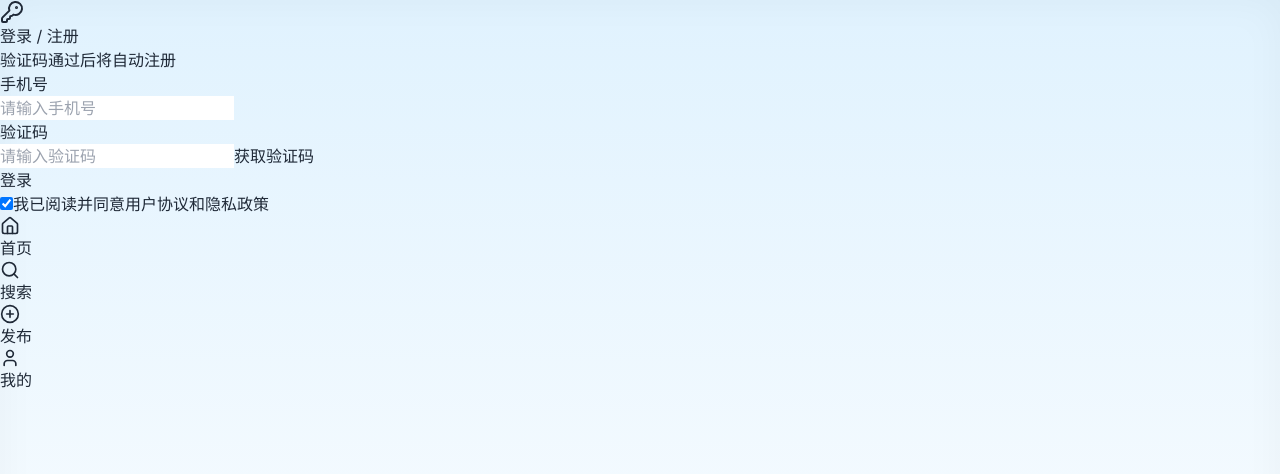
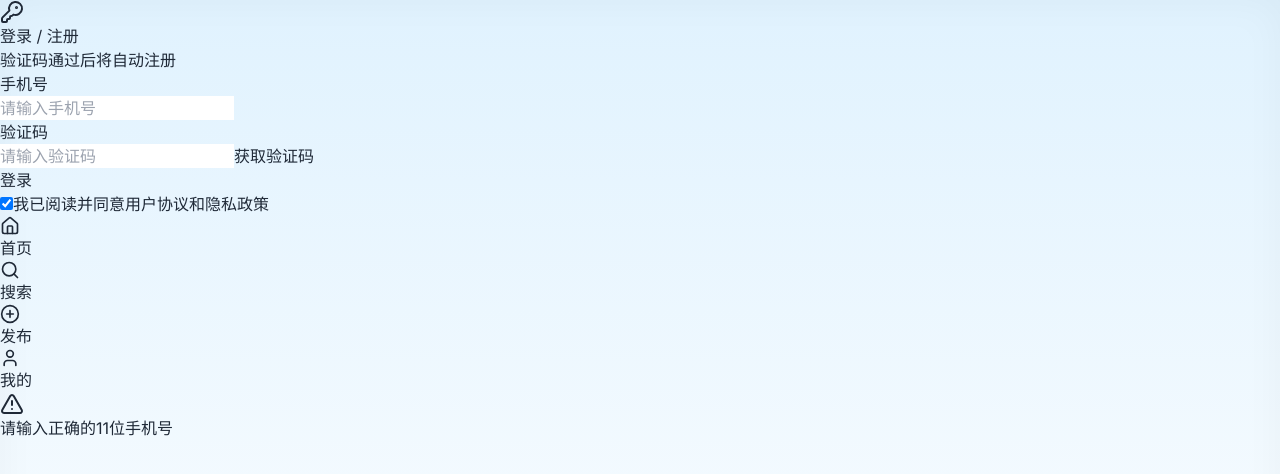
Before and after one commit to LQ676776777/Software-Tasks, a React (Vite) app in the folder HustDIDIFrontend/: page /login in a window 1280 px wide. Both pictures are taken after a click on the button "获取验证码". Shown: the top 474 px of the page. Built offline with nearby package versions, Linux system fonts and the light colour scheme; the HTML template or start-up script is replaced by a standard one.

Commit message:
修改提醒样式

```diff
--- a/HustDIDIFrontend/src/App.tsx
+++ b/HustDIDIFrontend/src/App.tsx
@@ -1,4 +1,3 @@
-// src/App.tsx
 import { Routes, Route, Navigate } from "react-router-dom"
 import LoginPage from "@/pages/LoginPage"
 import RideListPage from "@/pages/RideListPage"
@@ -9,6 +8,7 @@ import ProfilePage from "@/pages/ProfilePage"
 import SearchPage from "@/pages/SearchPage"
 import useAuth from "@/store/auth"
 import BottomNav from "@/components/BottomNav"
+import { ToastProvider } from "@/components/Toast"
 
 function RequireAuth({ children }: { children: JSX.Element }) {
   const { isAuthed } = useAuth()
@@ -17,20 +17,17 @@ function RequireAuth({ children }: { children: JSX.Element }) {
 
 export default function App() {
   return (
+    <ToastProvider>
       <div className="min-h-screen bg-gray-50">
-      {/* 主内容区域：为底部导航预留空间 pb-24，并限制手机宽度 */}
+        {/* 主内容区域 */}
         <main className="mx-auto max-w-md px-4 pt-4 pb-24">
           <Routes>
             <Route path="/" element={<RequireAuth><RideListPage /></RequireAuth>} />
             <Route path="/search" element={<RequireAuth><SearchPage /></RequireAuth>} />
-          {/* 详情页路径修改为 /carpool/:id，对应后端的 carpool 查询 */}
-          <Route path="/carpool/:id" element={<RequireAuth><RideDetailPage/></RequireAuth>} />
+            <Route path="/carpool/:id" element={<RequireAuth><RideDetailPage /></RequireAuth>} />
             <Route path="/publish" element={<RequireAuth><PublishRidePage /></RequireAuth>} />
             <Route path="/account" element={<RequireAuth><AccountPage /></RequireAuth>} />
             <Route path="/profile" element={<RequireAuth><ProfilePage /></RequireAuth>} />
-          {/* <Route path="/publish" element={<PublishRidePage />} />
-          <Route path="/profile" element={<ProfilePage />} /> */}
-
 
             <Route path="/login" element={<LoginPage />} />
             <Route path="*" element={<Navigate to="/" replace />} />
@@ -40,5 +37,6 @@ export default function App() {
         {/* 固定底部导航 */}
         <BottomNav />
       </div>
+    </ToastProvider>
   )
 }
--- /dev/null
+++ b/HustDIDIFrontend/src/components/Toast.tsx
@@ -0,0 +1,88 @@
+import { createContext, useContext, useState, useCallback, useEffect } from 'react'
+import { CheckCircle, AlertTriangle } from 'lucide-react'
+
+type ToastType = 'success' | 'error' | 'info'
+
+interface ToastState {
+  show: boolean
+  message: string
+  type: ToastType
+}
+
+interface ToastContextValue {
+  toast: (message: string, type?: ToastType) => void
+}
+
+const ToastContext = createContext<ToastContextValue | null>(null)
+
+export function useToast() {
+  const ctx = useContext(ToastContext)
+  if (!ctx) {
+    throw new Error('useToast must be used inside <ToastProvider>')
+  }
+  return ctx.toast
+}
+
+export function ToastProvider({ children }: { children: React.ReactNode }) {
+  const [state, setState] = useState<ToastState>({
+    show: false,
+    message: '',
+    type: 'info',
+  })
+
+  // 暴露给外部调用的函数
+  const toast = useCallback((message: string, type: ToastType = 'info') => {
+    setState({ show: true, message, type })
+  }, [])
+
+  // 自动隐藏
+  useEffect(() => {
+    if (!state.show) return
+    const t = setTimeout(() => {
+      setState(s => ({ ...s, show: false }))
+    }, 2000) // 2秒后消失
+    return () => clearTimeout(t)
+  }, [state.show])
+
+  // 颜色风格根据 type 变
+  const styleMap: Record<ToastType, { bg: string; text: string; icon: JSX.Element }> = {
+    success: {
+      bg: 'bg-emerald-600/90',
+      text: 'text-white',
+      icon: <CheckCircle className="w-5 h-5 text-white" />,
+    },
+    error: {
+      bg: 'bg-red-600/90',
+      text: 'text-white',
+      icon: <AlertTriangle className="w-5 h-5 text-white" />,
+    },
+    info: {
+      bg: 'bg-gray-800/90',
+      text: 'text-white',
+      icon: <CheckCircle className="w-5 h-5 text-white" />,
+    },
+  }
+
+  const style = styleMap[state.type]
+
+  return (
+    <ToastContext.Provider value={{ toast }}>
+      {children}
+
+      {/* Toast 本体 */}
+      {/* fixed + bottom-20: 悬浮在屏幕内，不是浏览器顶部 */}
+      <div
+        className={`fixed left-0 right-0 bottom-24 z-[9999] flex justify-center pointer-events-none transition-all duration-300
+          ${state.show ? 'opacity-100 translate-y-0' : 'opacity-0 translate-y-4'}
+        `}
+      >
+        <div
+          className={`max-w-[80%] sm:max-w-sm ${style.bg} ${style.text} rounded-xl shadow-lg px-4 py-3 flex items-start gap-3 text-sm font-medium leading-snug`}
+        >
+          <div className="shrink-0 mt-0.5">{style.icon}</div>
+          <div className="whitespace-pre-line break-words">{state.message}</div>
+        </div>
+      </div>
+    </ToastContext.Provider>
+  )
+}
--- a/HustDIDIFrontend/src/pages/AccountPage.tsx
+++ b/HustDIDIFrontend/src/pages/AccountPage.tsx
@@ -7,6 +7,7 @@ import type { CarPool } from '@/types'
 import { UserCircle, LogOut, Clock, Frown, Car, MapPin, ArrowRight, Calendar, CheckCircle2, Trash2 } from 'lucide-react'
 import { useNavigate, Link } from 'react-router-dom'
 import dayjs from 'dayjs'
+import { useToast } from '@/components/Toast'
 
 export default function AccountPage() {
   const nav = useNavigate()
@@ -83,6 +84,7 @@ export default function AccountPage() {
 
   // --- 操作按钮: 标记为完成 ---
   const markDone = async (rideId: number) => {
+    const toast = useToast()
     if (!window.confirm('确认把这个行程标记为“已完成”吗？')) return
     try {
       setUpdatingId(rideId)
@@ -92,7 +94,7 @@ export default function AccountPage() {
         prev.map(r => (r.id === rideId ? { ...r, state: 1 } : r))
       )
     } catch (err: any) {
-      alert(err?.message || '操作失败')
+      toast(err?.message || '操作失败','error')
     } finally {
       setUpdatingId(null)
     }
@@ -100,6 +102,7 @@ export default function AccountPage() {
 
   // --- 操作按钮: 删除 ---
   const markDelete = async (rideId: number) => {
+    const toast = useToast()
     if (!window.confirm('确认删除这个行程吗？删除后乘客将无法看到它。')) return
     try {
       setUpdatingId(rideId)
@@ -107,7 +110,7 @@ export default function AccountPage() {
       // ✅ 删除成功后，从前端列表移除这条记录
       setItems(prev => prev.filter(r => r.id !== rideId))
     } catch (err: any) {
-      alert(err?.message || '操作失败')
+      toast(err?.message || '操作失败','error')
     } finally {
       setUpdatingId(null)
     }
--- a/HustDIDIFrontend/src/pages/LoginPage.tsx
+++ b/HustDIDIFrontend/src/pages/LoginPage.tsx
@@ -3,6 +3,7 @@ import { useLocation, useNavigate } from 'react-router-dom'
 import { loginWithCode, sendCode } from '@/api/auth'
 import useAuth from '@/store/auth'
 import { KeyRound } from 'lucide-react'
+import { useToast } from '@/components/Toast'
 
 export default function LoginPage() {
   const [phone, setPhone] = useState('')
@@ -30,9 +31,10 @@ export default function LoginPage() {
 
   const validPhone = /^1\d{10}$/.test(phone)
   const validCode = code.length >= 4 // 如果后端要求6位，就 >=6
+  const toast = useToast()
 
   const onSend = async () => {
-    if (!validPhone) return alert('请输入正确的11位手机号')
+    if (!validPhone) return toast('请输入正确的11位手机号','error')
     if (cooldown > 0) return
     setLoadingSend(true)
     try {
@@ -41,15 +43,15 @@ export default function LoginPage() {
       const ttl = typeof res?.ttl === 'number' && res.ttl > 0 ? res.ttl : 60
       setCooldown(ttl)
     } catch (e: any) {
-      alert(e?.message || '发送失败')
+      toast(e?.message || '发送失败','error')
     } finally {
       setLoadingSend(false)
     }
   }
 
   const onLogin = async () => {
-    if (!agree) return alert('请先勾选并同意协议')
-    if (!validPhone || !validCode) return alert('请填写合法的手机号与验证码')
+    if (!agree) return toast('请先勾选并同意协议','error')
+    if (!validPhone || !validCode) return toast('请填写合法的手机号与验证码','error')
     setLoadingLogin(true)
     try {
       // 1. 登录
@@ -65,7 +67,7 @@ export default function LoginPage() {
       const redirect = (loc.state as any)?.from?.pathname || '/account'
       nav(redirect, { replace: true })
     } catch (e: any) {
-      alert(e?.message || '登录失败')
+      toast(e?.message || '登录失败','error')
     } finally {
       setLoadingLogin(false)
     }
--- a/HustDIDIFrontend/src/pages/ProfilePage.tsx
+++ b/HustDIDIFrontend/src/pages/ProfilePage.tsx
@@ -5,9 +5,11 @@ import useAuth from '@/store/auth'
 import { updateProfile } from '@/api/auth'
 import { UserCircle, Save, ArrowLeft } from 'lucide-react'
 import { useNavigate } from 'react-router-dom'
+import { useToast } from '@/components/Toast'
 
 export default function ProfilePage() {
   const nav = useNavigate()
+  const toast = useToast()
   const { profile, fetchProfile } = useAuth()
 
   const [form, setForm] = useState({
@@ -44,11 +46,11 @@ export default function ProfilePage() {
     setLoading(true)
     try {
       await updateProfile(form)
-      alert('保存成功')
+      toast('保存成功','success')
       await fetchProfile()
       nav('/account', { replace: true })
     } catch (e: any) {
-      alert(e.message || '保存失败')
+      toast(e.message || '保存失败','error')
     } finally {
       setLoading(false)
     }
--- a/HustDIDIFrontend/src/pages/PublishRidePage.tsx
+++ b/HustDIDIFrontend/src/pages/PublishRidePage.tsx
@@ -4,6 +4,7 @@ import { useState } from 'react'
 import { createRide } from '@/api/rides'
 import { useNavigate } from 'react-router-dom'
 import { PenSquare, Send } from 'lucide-react'
+import { useToast } from '@/components/Toast'
 
 export default function PublishRidePage() {
   // 表单字段与后端 CarPool 一致：startPlace, destination, dateTime
@@ -14,6 +15,7 @@ export default function PublishRidePage() {
   })
   const [loading, setLoading] = useState(false)
   const nav = useNavigate()
+  const toast = useToast()
 
   const handleInputChange = (field: keyof typeof form, value: string) => {
     setForm(prev => ({ ...prev, [field]: value }))
@@ -22,16 +24,16 @@ export default function PublishRidePage() {
   const submit = async () => {
     // 简单的前端校验
     if (!form.startPlace || !form.destination || !form.dateTime) {
-      alert('请填写完整的出发地、目的地和出发时间')
+      toast('请填写完整的出发地、目的地和出发时间','error')
       return
     }
     setLoading(true)
     try {
       await createRide(form) // 与后端模型一致
-      alert('发布成功！')
+      toast('发布成功！','success')
       nav('/') // 发布成功后跳转到首页
     } catch (e: any) {
-      alert(e.message || '发布失败')
+      toast(e.message || '发布失败','error')
     } finally {
       setLoading(false)
     }
--- a/HustDIDIFrontend/vite.config.ts
+++ b/HustDIDIFrontend/vite.config.ts
@@ -8,7 +8,7 @@ export default defineConfig({
     proxy: {
       // 前端统一用 /api 前缀；代理时把 /api 去掉转发到后端
       '/api': {
-        target: 'http://172.20.10.2:9000', // 你的后端
+        target: 'http://8.162.1.116:9000', // 你的后端
         changeOrigin: true,
         rewrite: (path) => path.replace(/^\/api/, ''), // /api/code -> /code
       },
```
Lines whose indentation alone changed are shown as unchanged.
